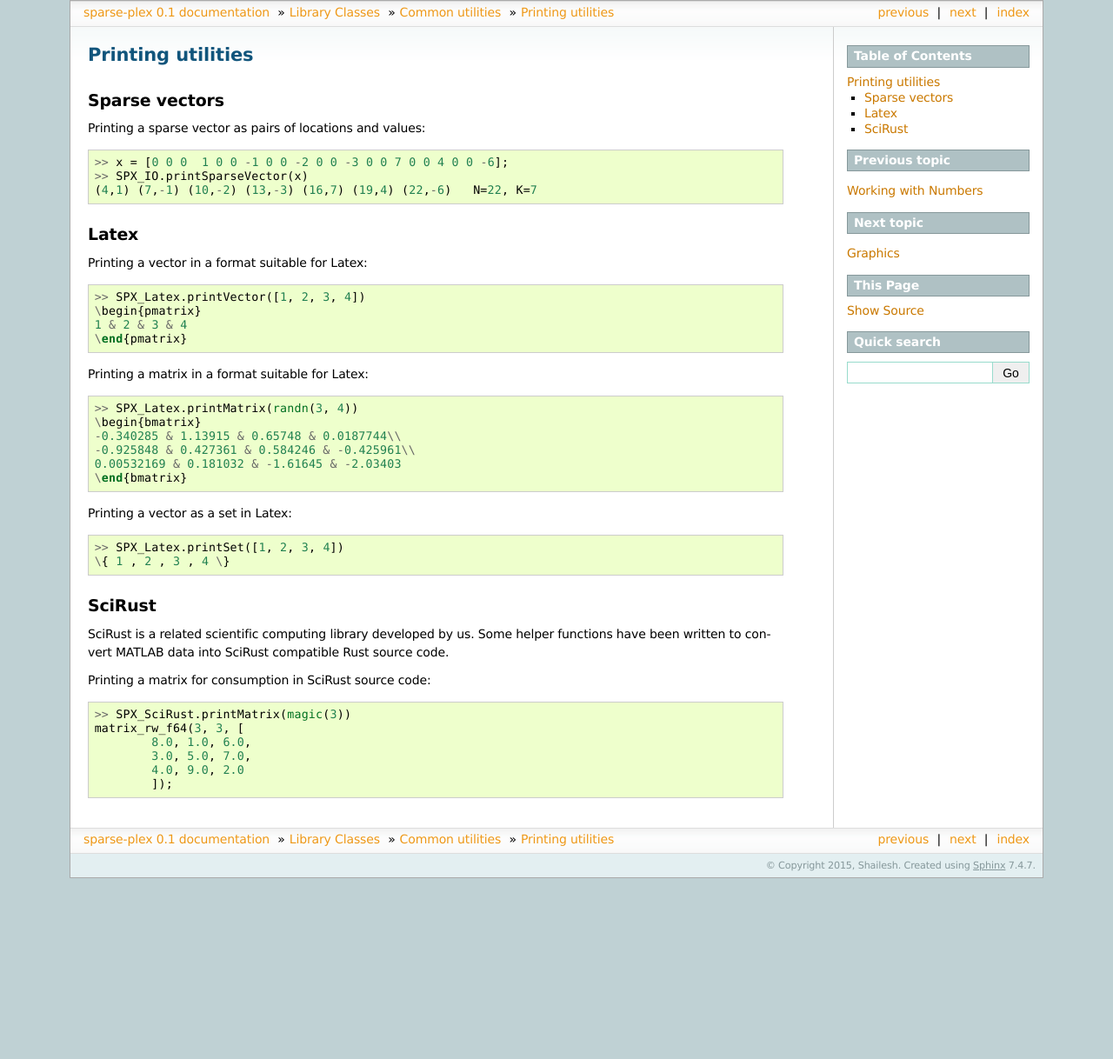
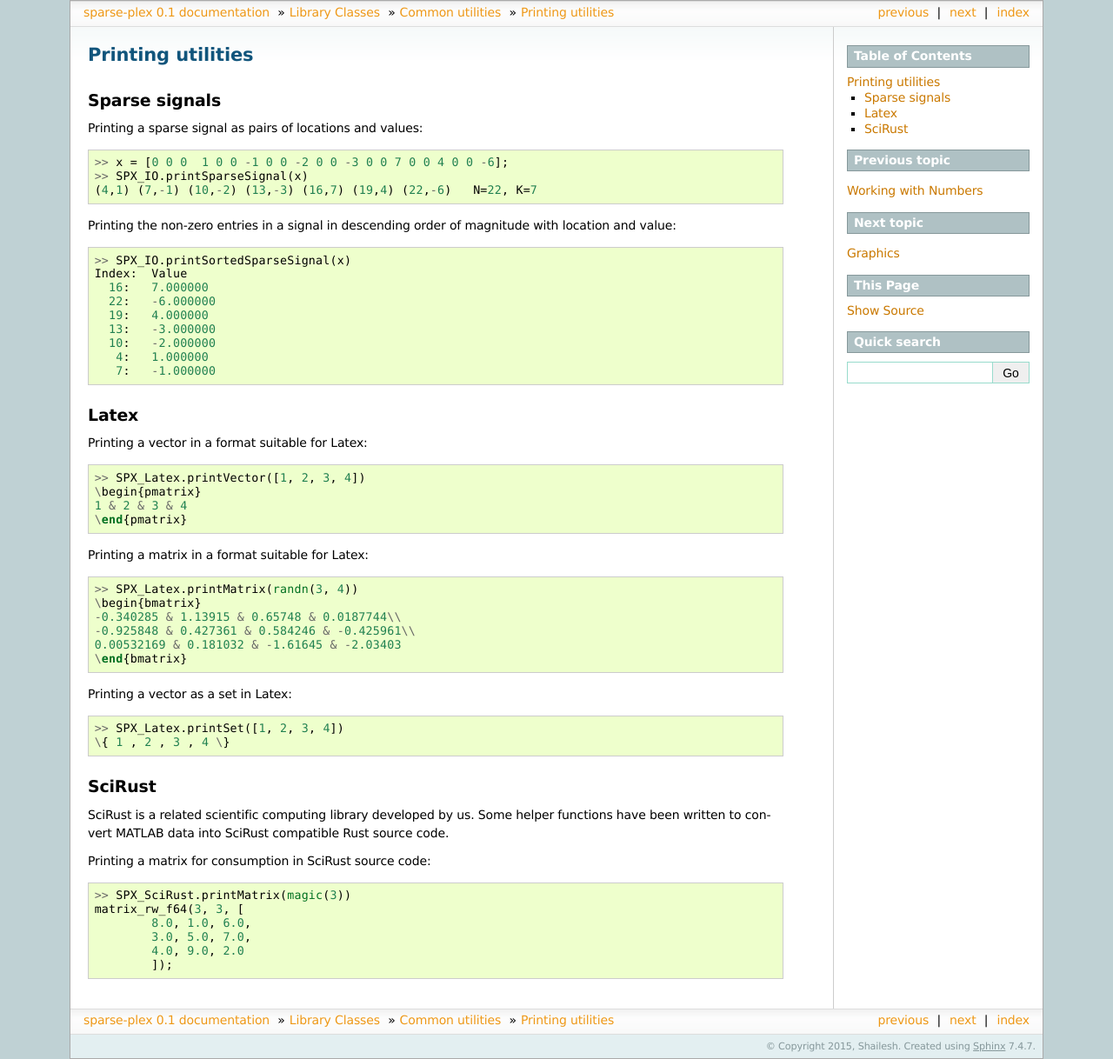
Before and after one commit to indigits/sparse-plex, a Sphinx documentation site: the page built from docs/library/commons/print.rst, in a window 1280 px wide. Shown: the whole page at 87% size. Built offline with Sphinx 7.4.7, drawn with Linux system fonts in a browser that asks for light colours; before the commit the page ends 1010 px from its top, so only the background shows below that.

Commit message:
printSortedSparseSignal

```diff
--- a/docs/library/commons.rst
+++ b/docs/library/commons.rst
@@ -72,8 +72,8 @@ Printing functions
 
 Print a sparse vector as pairs of indices and values::
 
-    printSparseVector(x)
+    printSparseSignal(x)
 
 Print the sorted non-zero elements of a sparse vector along with their indices::
 
-    printSortedSparseVector(x);
+    printSortedSparseSignal(x);
--- a/docs/library/commons/print.rst
+++ b/docs/library/commons/print.rst
@@ -4,16 +4,31 @@ Printing utilities
 .. highlight:: matlab
 
 
-Sparse vectors
+Sparse signals
 --------------------
 
 
-Printing a sparse vector as pairs of
+Printing a sparse signal as pairs of
 locations and values::
 
     >> x = [0 0 0  1 0 0 -1 0 0 -2 0 0 -3 0 0 7 0 0 4 0 0 -6];
-    >> SPX_IO.printSparseVector(x)
+    >> SPX_IO.printSparseSignal(x)
     (4,1) (7,-1) (10,-2) (13,-3) (16,7) (19,4) (22,-6)   N=22, K=7
+
+
+Printing the non-zero entries in a signal
+in descending order of magnitude with
+location and value::
+
+    >> SPX_IO.printSortedSparseSignal(x)
+    Index:  Value
+      16:   7.000000
+      22:   -6.000000
+      19:   4.000000
+      13:   -3.000000
+      10:   -2.000000
+       4:   1.000000
+       7:   -1.000000
 
 
 Latex
--- a/docs/library/commons/signals.rst
+++ b/docs/library/commons/signals.rst
@@ -1,5 +1,8 @@
 Signals
 ========================
+
+.. highlight:: matlab
+
 
 Our focus is usually on finite
 dimensional signals. Such signals
```
Also changed, not shown: 1 other file.
